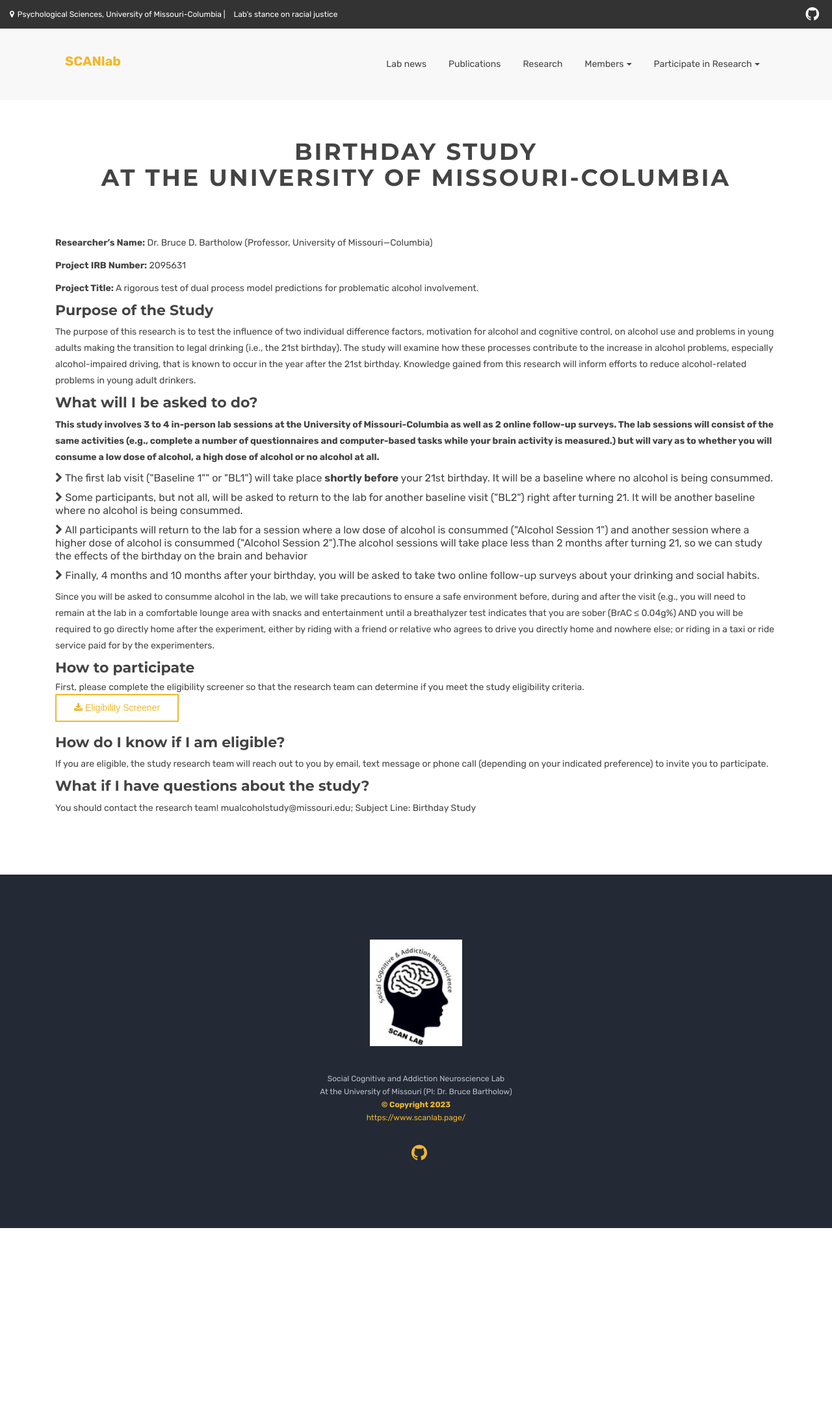
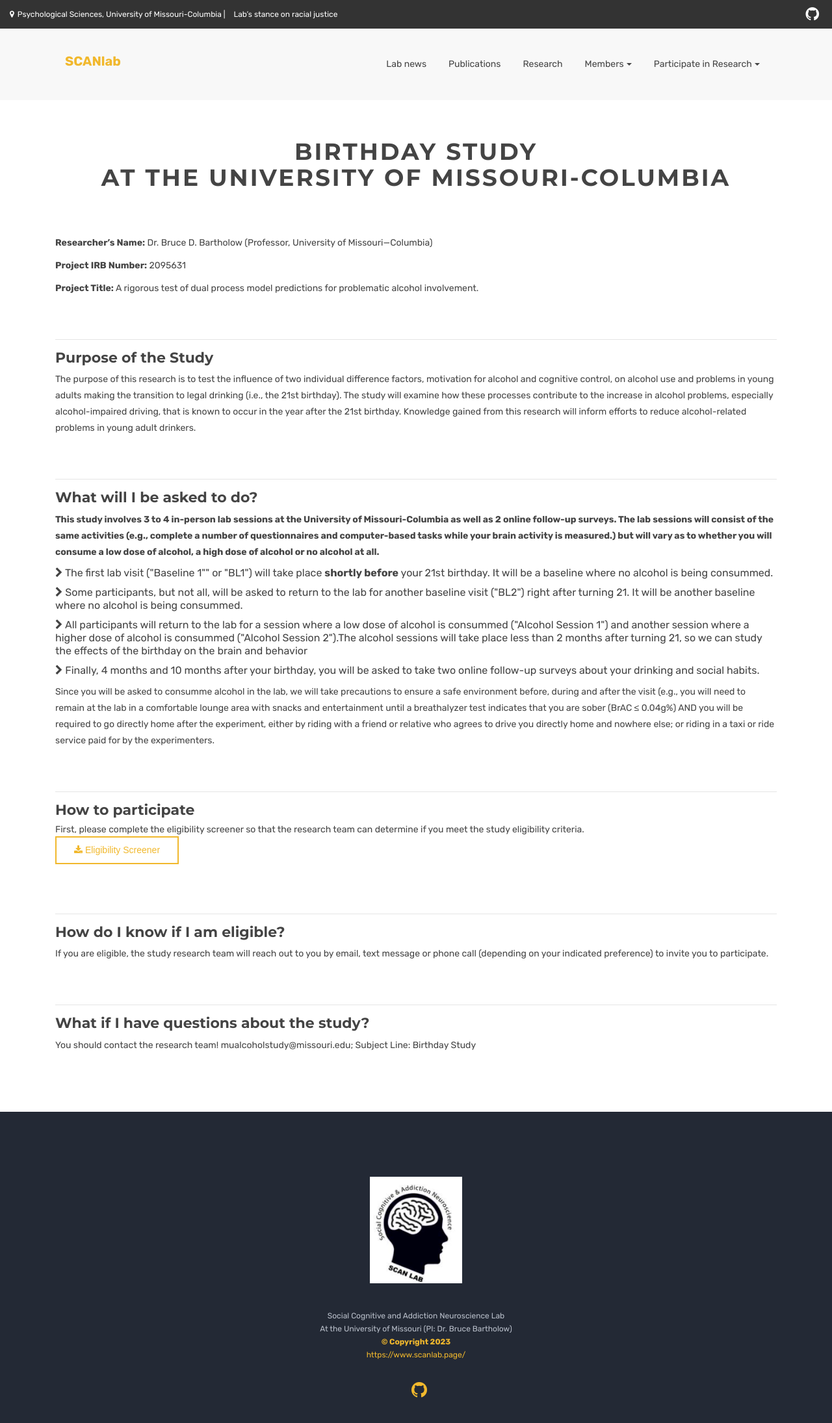
Before and after one commit to bartholow-scanlab/bartholow-scanlab.github.io, a Jekyll site: the page built from Birthday-study.html, in a window 1280 px wide. Shown: the top 2190 px of the page at 65% size. Built offline with Jekyll 4.4.1, drawn with Linux system fonts in a browser that asks for light colours.

Commit message:
Update Birthday-study.html

```diff
--- a/Birthday-study.html
+++ b/Birthday-study.html
@@ -15,11 +15,15 @@
 <p><b>Project IRB Number:</b> 2095631</p>
 <p><b>Project Title:</b> A rigorous test of dual process model predictions for problematic alcohol involvement.</p>
 
-
+<br>
+<br>
+<hr>
       <h4> Purpose of the Study </h4>
       <p> The purpose of this research is to test the influence of two individual difference factors, motivation for alcohol and cognitive control, on alcohol use and problems in young adults making the transition to legal drinking (i.e., the 21st birthday). The study will examine how these processes contribute to the increase in alcohol problems, especially alcohol-impaired driving, that is known to occur in the year after the 21st birthday. Knowledge gained from this research will inform efforts to reduce alcohol-related problems in young adult drinkers. </p>
 
-
+<br>
+<br>
+<hr>
 
       <h4> What will I be asked to do? </h4>
 
@@ -41,7 +45,9 @@
 <p> Since you will be asked to consumme alcohol in the lab, we will take precautions to ensure a safe environment before, during and after the visit (e.g., you will need to remain at the lab in a comfortable lounge area with snacks and entertainment until a breathalyzer test indicates that you are sober (BrAC ≤ 0.04g%) AND you will be required to go directly home after the experiment, either by riding with a friend or relative who agrees to drive you directly home and nowhere else; or riding in a taxi or ride service paid for by the experimenters.</p>
 
 
-
+<br>
+<br>
+<hr>
 
 <h4> How to participate </h4>
 
@@ -51,10 +57,18 @@
  Eligibility Screener
 </button> </a></li>
 
+<br>
+<br>
+<hr>
 
 <h4>How do I know if I am eligible?</h4>
 
 <p>If you are eligible, the study research team will reach out to you by email, text message or phone call (depending on your indicated preference) to invite you to participate.</p>
+
+
+<br>
+<br>
+<hr>
 
 
 <h4>What if I have questions about the study?</h4>
```
